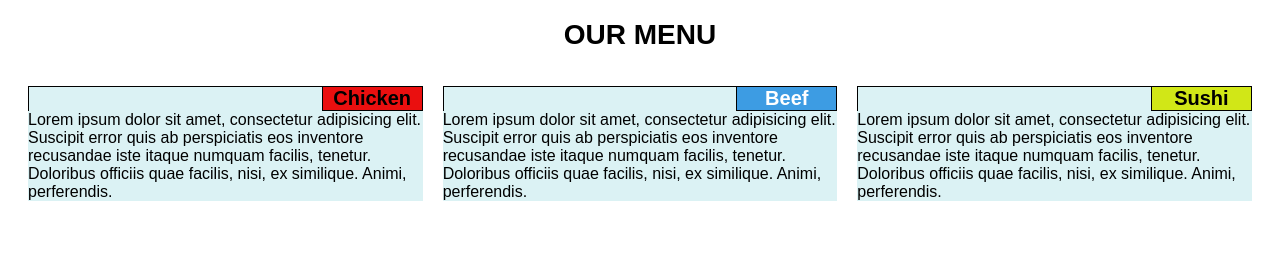
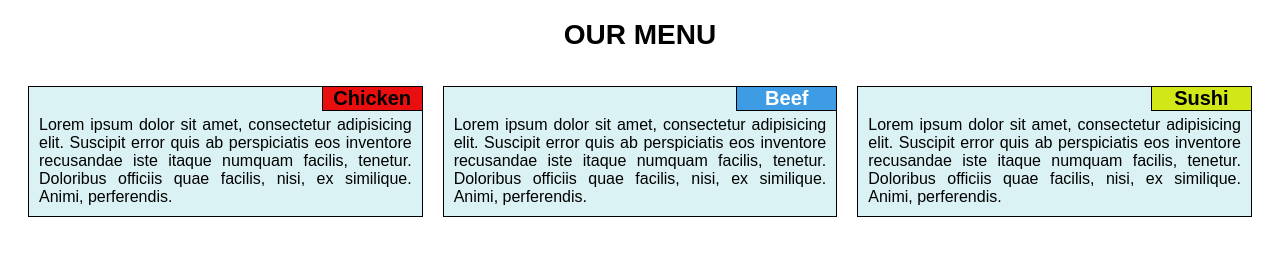
Before and after one commit to josephksk/coursera-test, a plain HTML site: page module2-solution/module2-solution.html in a window 1280 px wide. Drawn offline with Linux system fonts and the light colour scheme.

Commit message:
Update style.css
changed id=content to class=content

```diff
--- a/module2-solution/css/style.css
+++ b/module2-solution/css/style.css
@@ -15,7 +15,7 @@ p {
   margin: auto;
 }
 
-#content {
+.content {
   border-bottom: 1px solid black;
   border-right: 1px solid black;
   border-left: 1px solid black;
```
